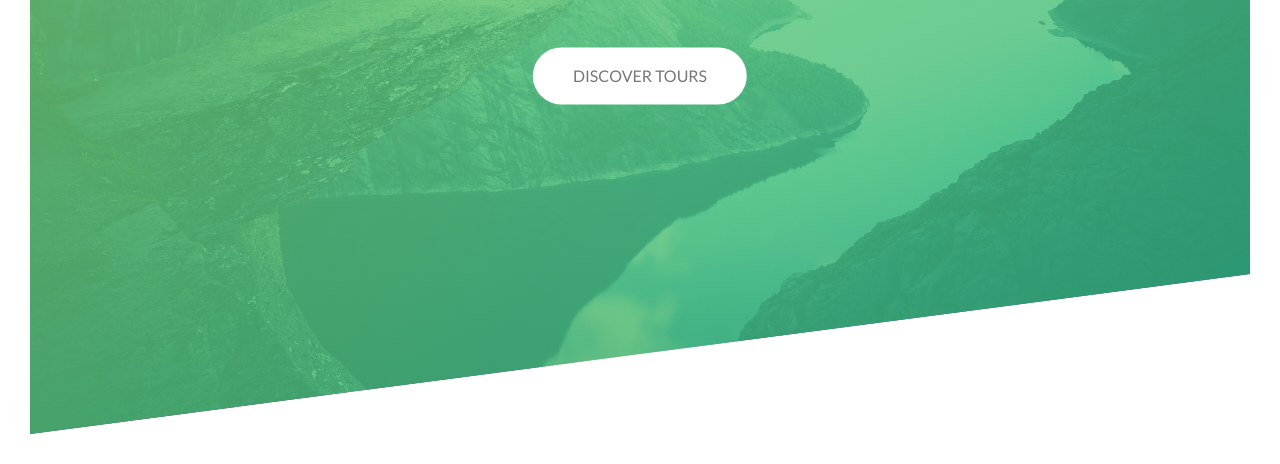
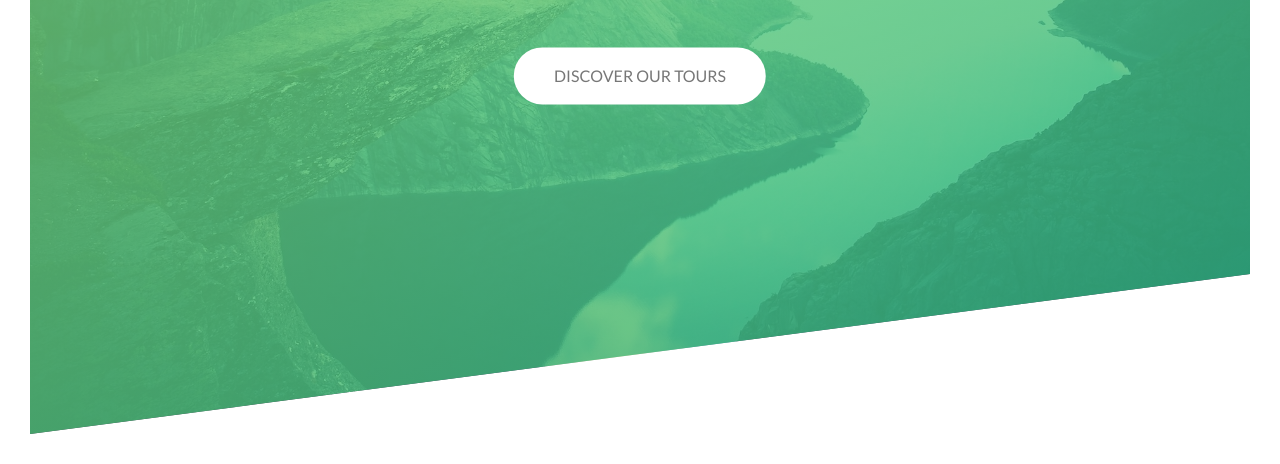
Before and after one commit to vikhulei/Outdoors, a website built with Parcel: page index.html in a window 1280 px wide. Shown: the part 356-820 px from the top of the page. Built offline with nearby package versions, Linux system fonts and the light colour scheme.

Commit message:
text change reverted

```diff
--- a/index.html
+++ b/index.html
@@ -28,7 +28,7 @@
           <span class="heading-primary--sub">is where life happens</span>
         </h1>
 
-        <a href="#" class="btn btn--white btn--animated">Discover tours</a>
+        <a href="#" class="btn btn--white btn--animated">Discover our tours</a>
       </div>
     </header>
   </body>
```
